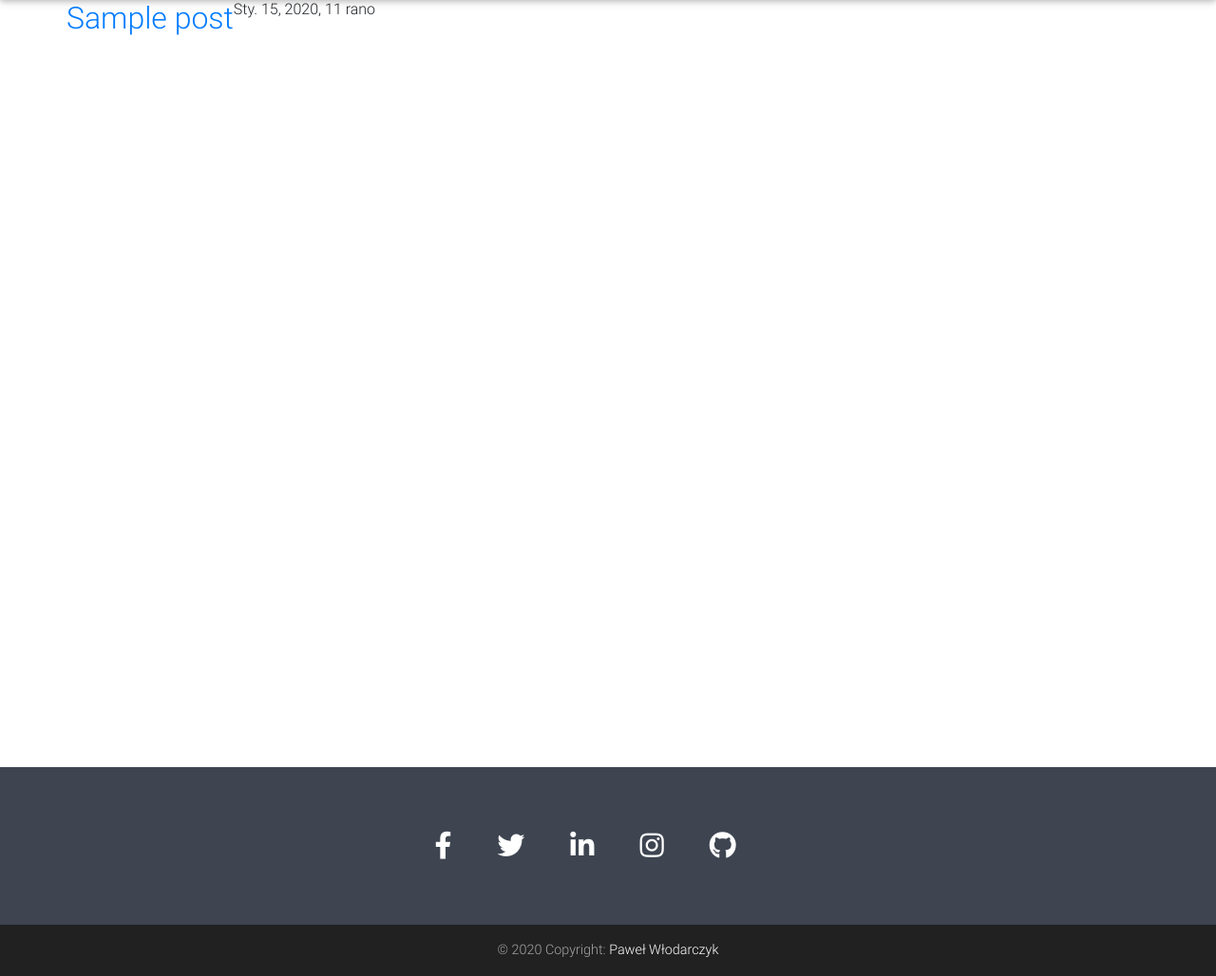
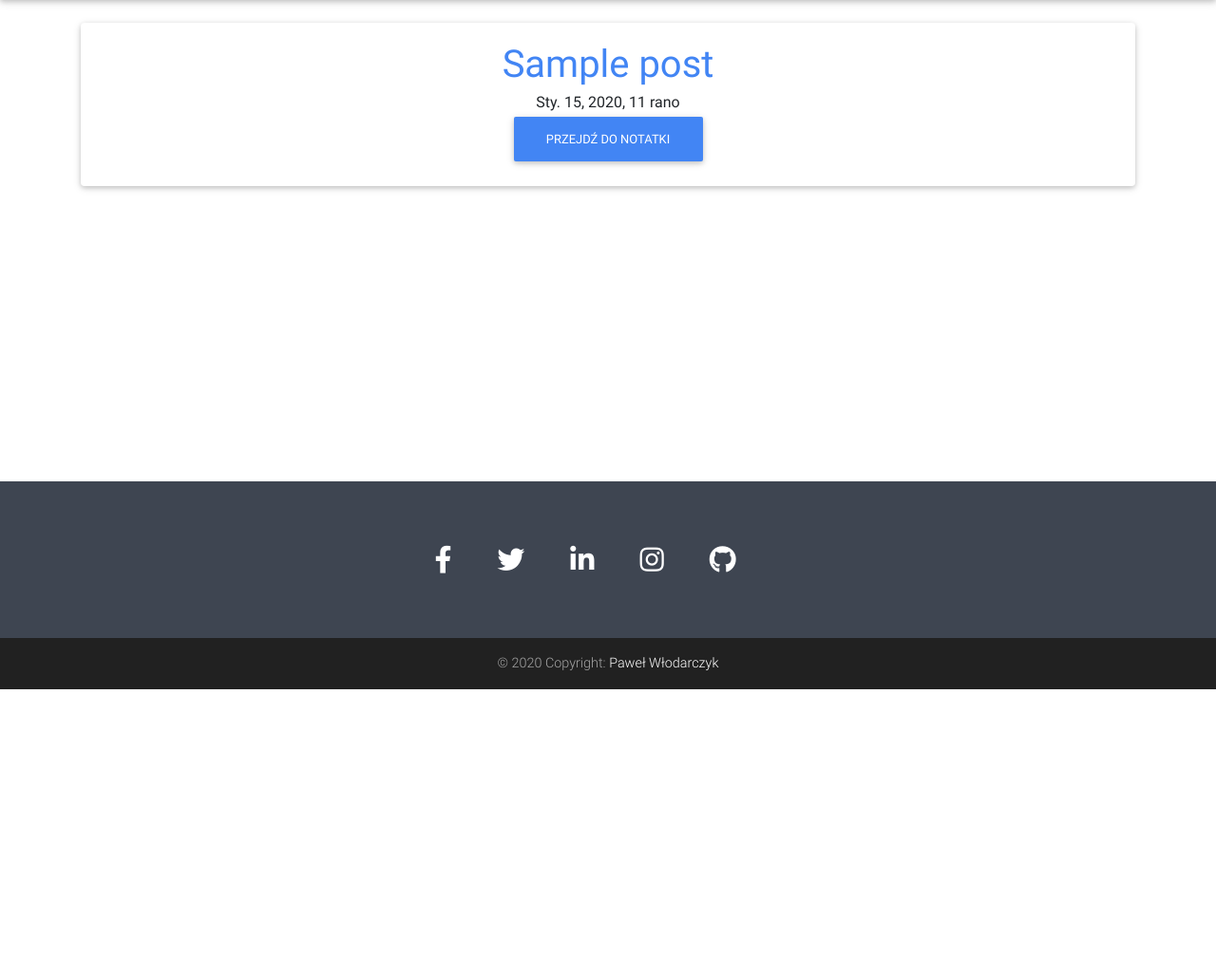
Before and after one commit to empios/dropnotev2, a Django app: page / in a window 1280 px wide. Shown: the part 74-1102 px from the top of the page at 95% size. After the commit the page ends 800 px from the top, so only its background shows below. Run offline with Django 3.2, Linux system fonts and the light colour scheme; tables that the repository leaves empty hold one stand-in row (values such as "Sample post"); some libraries are stand-ins or nearby versions.

Commit message:
-Fixed all css

```diff
--- a/myblog/templates/blog/base.html
+++ b/myblog/templates/blog/base.html
@@ -40,6 +40,8 @@
 
 </header>
 <body>
+
+<div class="container overflow-y: scroll;" style="margin-bottom: 250px;">
         {% block content %}
 
         {% endblock %}
@@ -55,7 +57,7 @@
 </body>
 
 
-<footer class="page-footer font-small stylish-color-dark darken-3">
+<footer class="page-footer font-small stylish-color-dark darken-3" style="bottom: 0; left: 0; width: 100%; position: fixed;">
   <div class="container-fluid">
     <div class="row">
       <div class="col-md-12 py-5">
--- a/myblog/templates/blog/post_list.html
+++ b/myblog/templates/blog/post_list.html
@@ -1,13 +1,14 @@
     {% extends 'blog/base.html' %}
             {% block content %}
                 {% for post in posts %}
-                    <div class="container">
-                        <div class="row">
-                        <h2 id="notetitle" class="text-center" style="min-height: 100vh;"><a href= "{% url 'post_detail' pk=post.pk %}">{{ post.title }}</a></h2>
-                            <br />
-                            <h6>{{ post.created_date}}</h6>
-                            <br />
+                    <br>
+                    <div class="card text-center">
+                        <div class="card-body">
+                            <h1 class="text-primary card-title">{{ post.title }}</h1>
+                            <h6 class="card-subtitle">{{ post.created_date}}</h6>
+                            <a href= "{% url 'post_detail' pk=post.pk %}" class="btn btn-primary">Przejdź do notatki</a>
                         </div>
                     </div>
+                    <br>
                 {% endfor %}
             {% endblock %}
```
